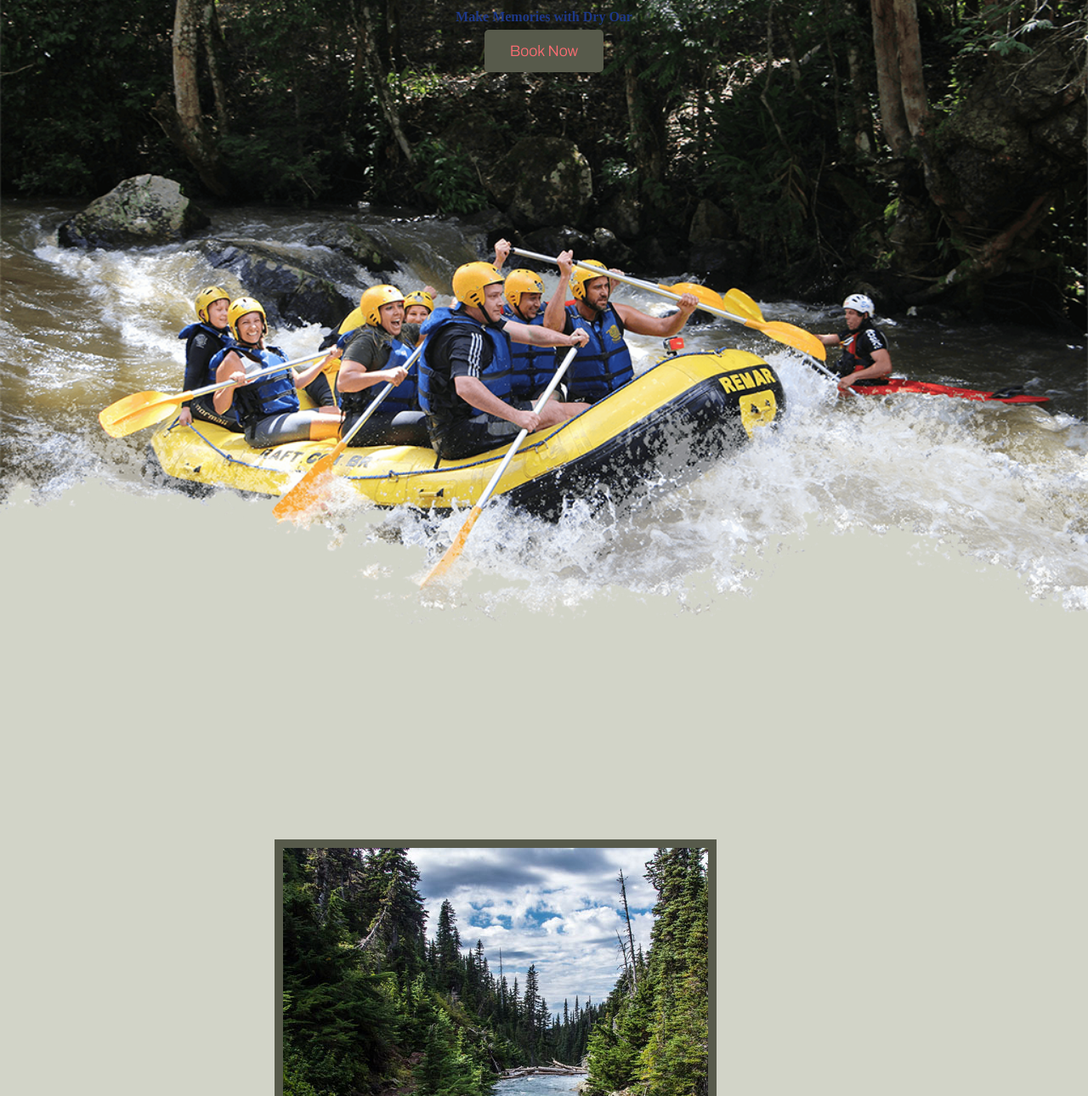
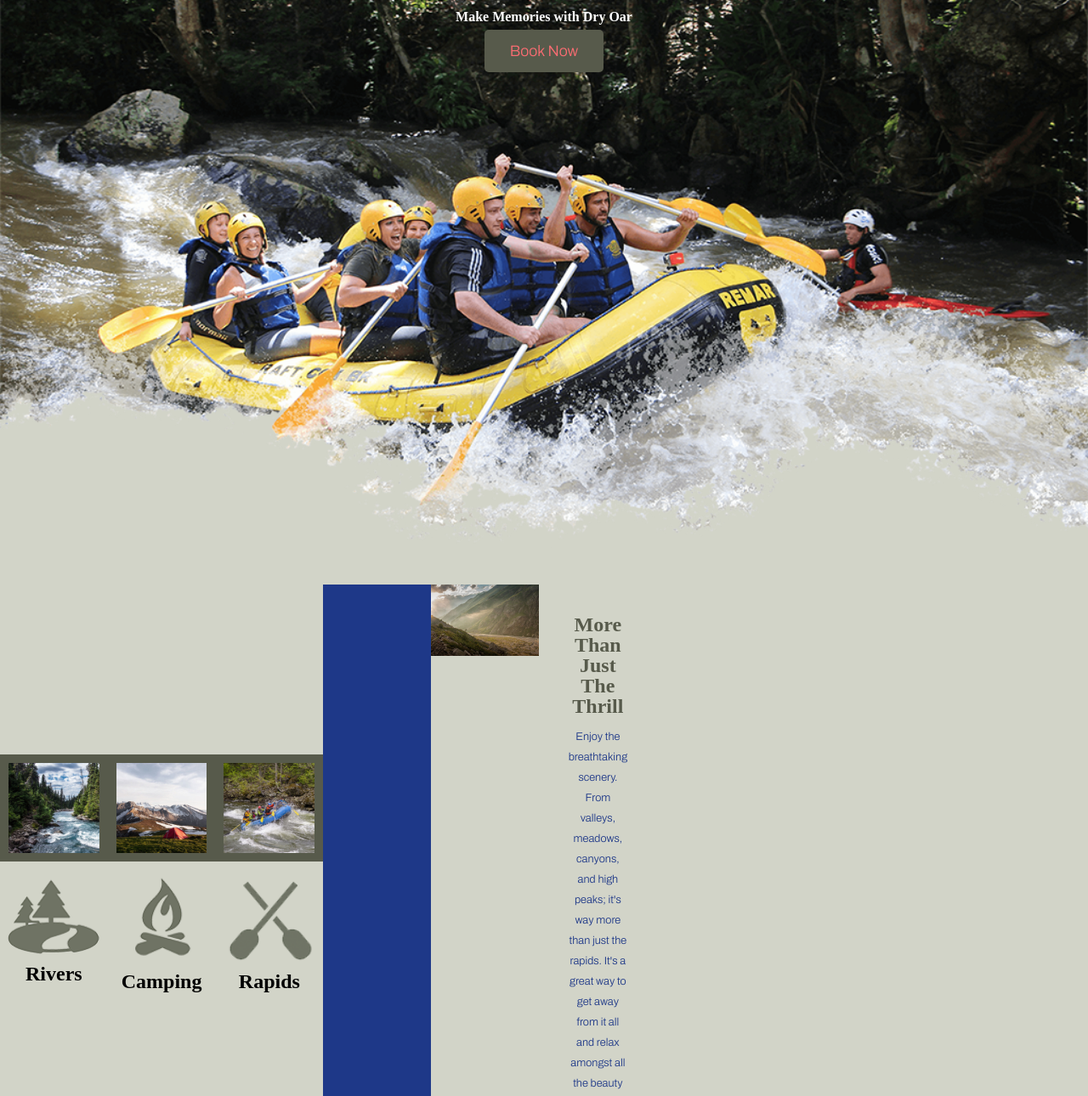
Before and after one commit to menezesFe/WDD--130, a plain HTML site: page wwr/index.html in a window 1280 px wide. Shown: the part 158-1448 px from the top of the page at 85% size. Drawn offline with nearby package versions, Linux system fonts and the light colour scheme.

Commit message:
Add more style

```diff
--- a/wwr/index.html
+++ b/wwr/index.html
@@ -48,14 +48,13 @@
             <img class="icon" src="images/oars.png" alt="oars icon">
             <h2>Rapids</h2>
         </section>
-        <div id="background">
+        <div id="background"></div>
         <img class="mountains" src="images/mountains.jpg" alt="Misty Mountains">
         <section class="msg">
             <h2>More Than Just The Thrill</h2>
             <p>Enjoy the breathtaking scenery. From valleys, meadows, canyons, and high peaks; it's way more than just the rapids. It's a great way to get away from it all and relax amongst all the beauty of the great outdoors. </p>
             <a class="join" href="rivers.html">Join Us</a>
         </section>
-        </div>
     </main>
     <footer>
         <h3>Dry Oar &copy; 20XX - Felipe Menezes</h3>
--- a/wwr/styles/style.css
+++ b/wwr/styles/style.css
@@ -52,12 +52,18 @@ nav a:hover{
     background-color: #d2d4c8;
     color: #575a4b;
 }
-/* Home Title */
+/* Home*/
 .home-title{
     color: #575a4b;
     font-family: 'Nunito', Helvetica, sans-serif;
     font-size: 2em;
     margin-top: 10px;
+}
+
+.home-grid {
+    display: grid;
+    /* DOUBLE CHECK */
+    grid-template-columns: repeat(10, 1fr);
 }
 
 /* appointment buttons */
@@ -104,6 +110,14 @@ main section img{
     border: 10px solid #575a4b;
 }
 
+.card-img, .mountains {
+    width: 100%;
+}
+
+.rivers-card {
+
+}
+
 /* msg section */
 .msg{
     background-color: #d2d4c8;
@@ -134,20 +148,27 @@ h4{
 #hero {
     display: grid;
     grid-template-columns: 1fr 3fr 1fr;
+    margin-top: -100px;
 }
 
 #hero-box {
     grid-column: 1/4;
     grid-row: 1/3;
+    z-index: -1;
 }
 
 #hero-msg {
     grid-column: 2/3;
     grid-row: 1/2;
+    margin-top: 100px;
 }
 
 #hero-msg h1, #hero-msg h4{
     text-align: center;
+}
+
+#hero-msg h4{
+    color: white;
 }
 
 .button-box{
```
Lines whose indentation alone changed are shown as unchanged.
